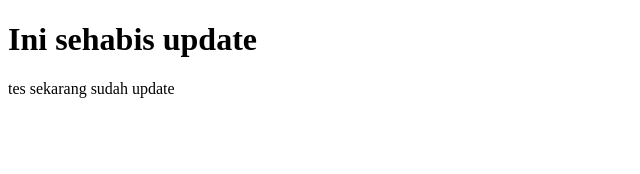
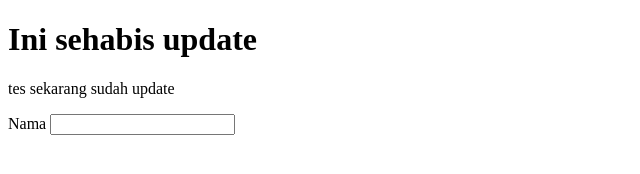
Before and after one commit to Nugrahhadi/cobagit, a plain HTML site: page index.html in a window 1280 px wide. Shown: the whole page, without its empty margins (0-640 px from the left). Drawn offline with Linux system fonts and the light colour scheme.

Commit message:
update index.html

```diff
--- a/index.html
+++ b/index.html
@@ -6,7 +6,16 @@
     <title>Coba</title>
   </head>
   <body>
-    <h1>Ini sehabis update</h1>
-    <p>tes sekarang sudah update</p>
+    <div class="card">
+        <h1>Ini sehabis update</h1>
+        <p>tes sekarang sudah update</p>
+        <form method="POST">
+            <tr>
+                <td>Nama</td>
+                <td><input type="text" id="nama" name="nama"/></td>
+            </tr>
+        </form>
+    </div>
+
   </body>
 </html>
```
Also changed, not shown: 1 other file.
